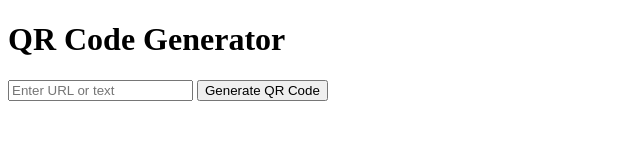
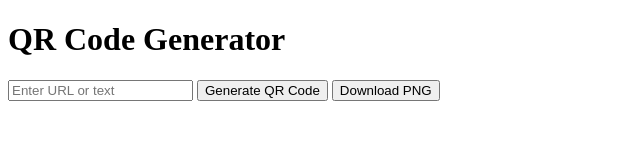
Before and after one commit to qr-forge/qr-forge.github.io, a plain HTML site: page index.html in a window 1280 px wide. Shown: the whole page, without its empty margins (0-640 px from the left). Drawn offline with Linux system fonts and the light colour scheme.

Commit message:
Update index.html

```diff
--- a/index.html
+++ b/index.html
@@ -15,6 +15,7 @@
 />
 
 <button onclick="generateQR()">Generate QR Code</button>
+<button onclick="downloadQR()">Download PNG</button>
 
 <div id="qrResult"></div>
 
```
Lines whose indentation alone changed are shown as unchanged.
